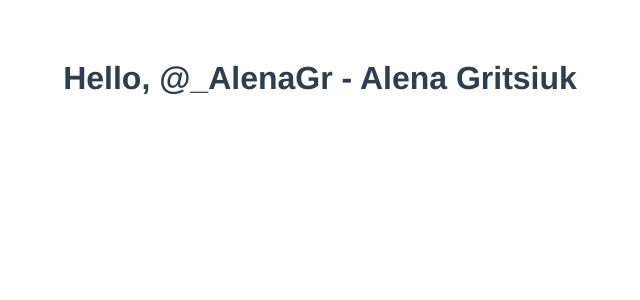
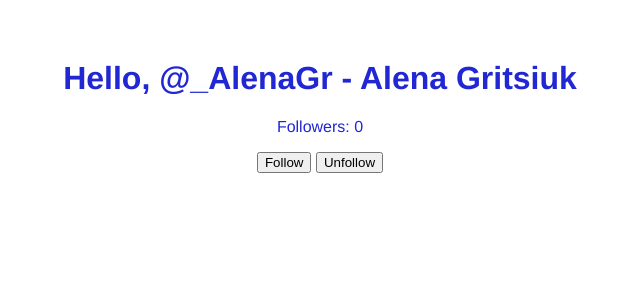
Before and after one commit to alena22292/vue-project, a Vue app: page / in a window 1280 px wide. Shown: the top 300 px of the page, without its empty margins (320-960 px from the left). Built offline with nearby package versions, Linux system fonts and the light colour scheme.

Commit message:
there were added methods follow and unfollow that invoked after click event handler on the button

```diff
--- a/src/App.vue
+++ b/src/App.vue
@@ -1,6 +1,8 @@
 <template>
   <div class="app">
     <h1>Hello, @{{ user.username }} - {{ fullName }}</h1>
+    <p>Followers: {{ followers }}</p>
+    <button @click="followUser">Follow</button> <button @click="unFollowUser">Unfollow</button>
   </div>
 </template>
 
@@ -25,7 +27,19 @@ export default {
     fullName() {
       return `${this.user.name} ${this.user.surname}`;
     }
-  }
+  },
+  methods: {
+    followUser() {
+      this.followers++;
+    },
+    unFollowUser() {
+      if (this.followers >= 1) {
+        this.followers--;
+      } else {
+        this.followers = 0;
+      }
+    }
+  },
 }
 
 </script>
@@ -36,7 +50,7 @@ export default {
   -webkit-font-smoothing: antialiased;
   -moz-osx-font-smoothing: grayscale;
   text-align: center;
-  color: #2c3e50;
+  color: #2127d2;
   margin-top: 60px;
 }
 </style>
```
